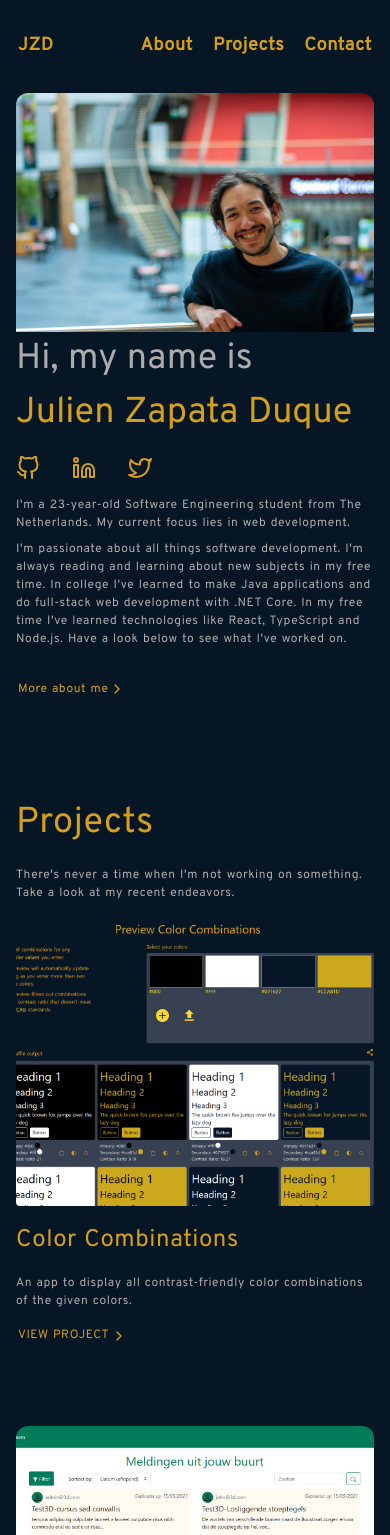
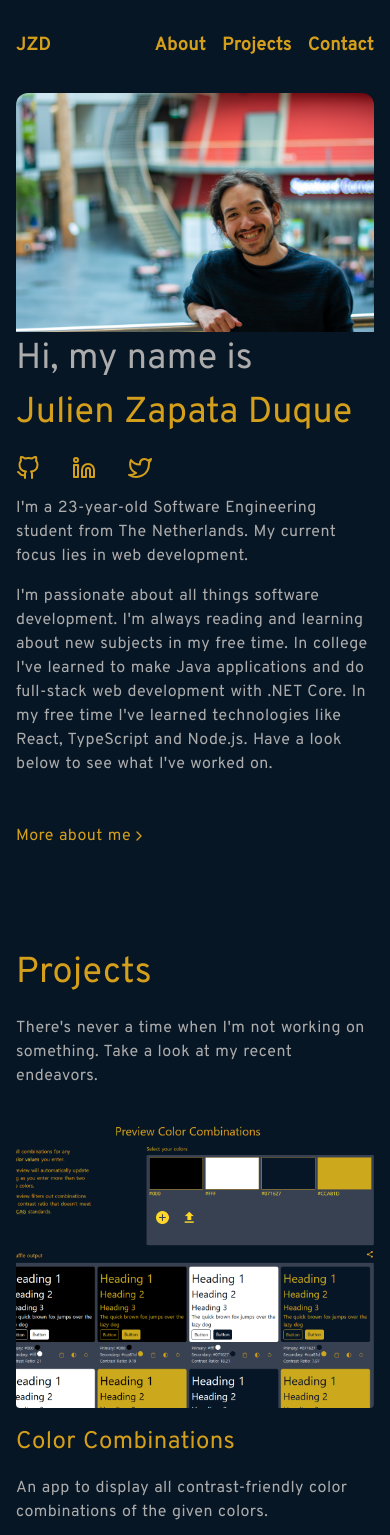
Before and after one commit to JulienZD/website, a Next.js app: page / in a window 390 px wide. Shown: the top 1535 px of the page. Built offline with nearby package versions, Linux system fonts and the light colour scheme.

Commit message:
feat: improve text readability
No longer decrease font size on mobile devices, apply more margin between paragraphs, slightly tighten letter spacing

```diff
--- a/src/components/About/index.tsx
+++ b/src/components/About/index.tsx
@@ -24,7 +24,7 @@ export default function About({ scrollTo }: { scrollTo: RefObject<HTMLDivElement
             I'm a {AGE}-year-old Software Engineering student from The Netherlands. My current focus lies in web
             development.
           </p>
-          <p className="mt-2">
+          <p>
             I'm passionate about all things software development. I'm always reading and learning about new subjects in
             my free time. In college I've learned to make Java applications and do full-stack web development with .NET
             Core. In my free time I've learned technologies like React, TypeScript and Node.js. Have a look below to see
--- a/src/components/StoryCard.tsx
+++ b/src/components/StoryCard.tsx
@@ -28,8 +28,8 @@ export default function StoryCard({ title, description, image, slug, linkText }:
             <h3 className="text-secondary mt-4">{title}</h3>
           </a>
         </Link>
-        <p className="mt-4">{description}</p>
-        <p className="inline-flex items-center uppercase mt-4 text-secondary">
+        <p className="mt-4 !mb-0">{description}</p>
+        <p className="inline-flex items-center uppercase mt-4 !mb-0 text-secondary">
           <span className="link-animated-hover">{linkText ?? 'View project'}</span> <ChevronRight size={16} />
         </p>
       </article>
--- a/src/styles/global.css
+++ b/src/styles/global.css
@@ -6,14 +6,13 @@
 
 @layer base {
   body {
-    @apply text-body tracking-wider overflow-x-hidden;
+    @apply tracking-wide overflow-x-hidden;
   }
 
-  @screen md {
-    body {
-      @apply text-body-md;
-    }
+  p {
+    @apply my-4;
   }
+
   h1 {
     @apply text-4xl text-secondary;
   }
@@ -85,7 +84,7 @@ footer a.link-animated-hover {
 }
 
 .link-animated-hover {
-  @apply inline-block no-underline rounded px-0.5 transition-colors duration-75 ease-linear;
+  @apply inline-block no-underline rounded transition-colors duration-75 ease-linear;
 }
 
 p a.link-animated-hover,
```
